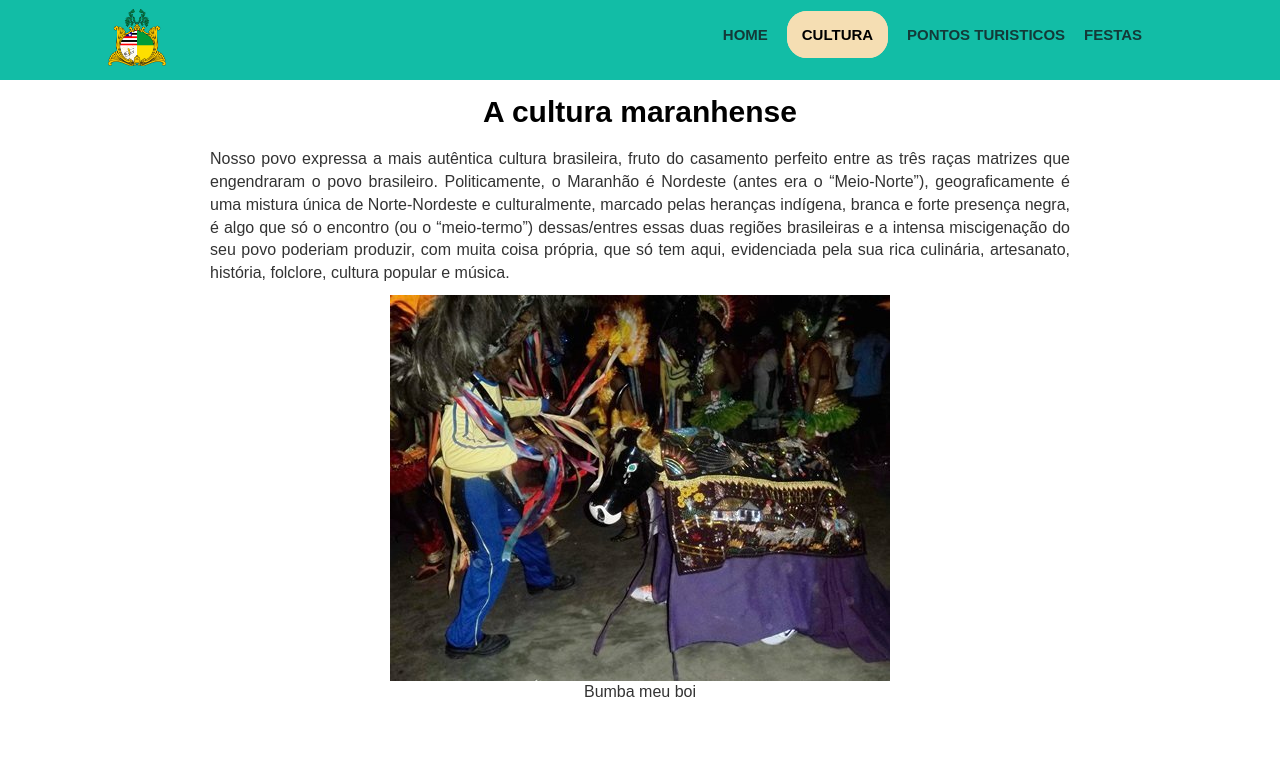
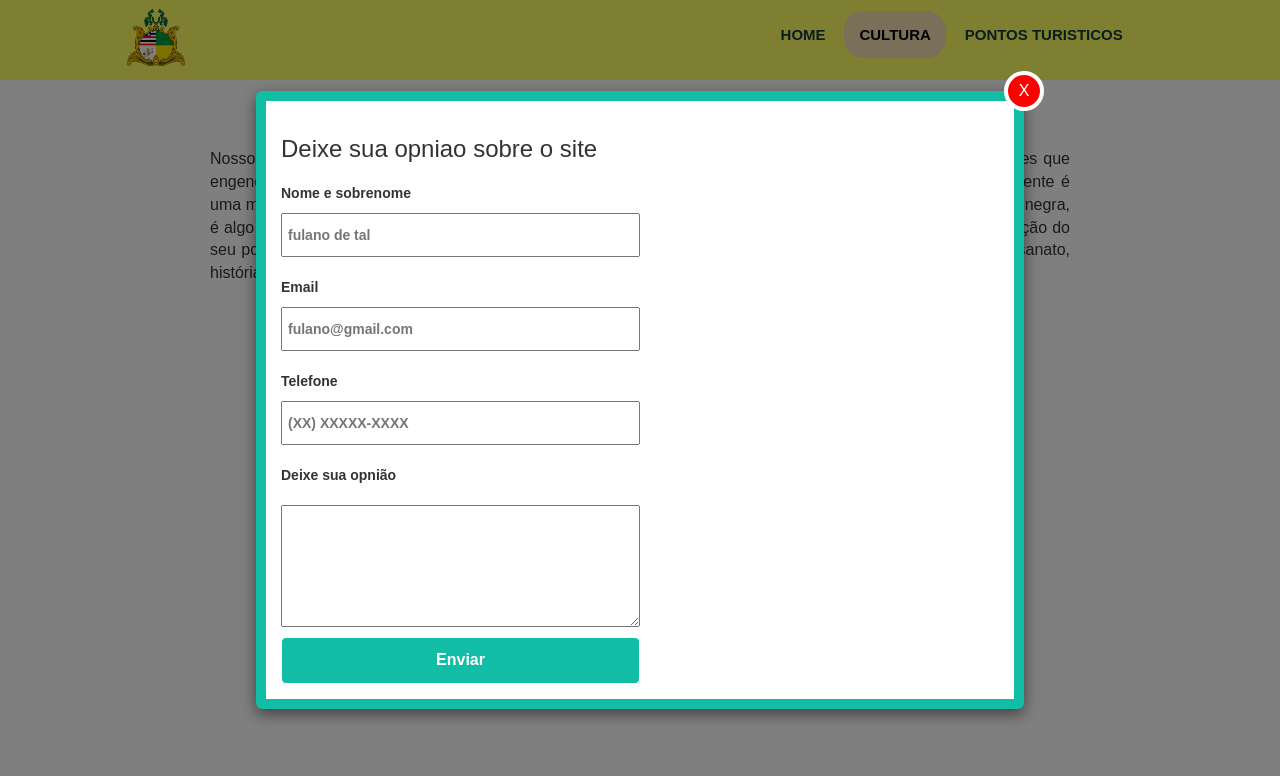
Before and after one commit to KelvynReis/DesafioProgramacao-Trilha, a website: page View/cultura.html in a window 1280 px wide. Both pictures are taken after a click on the link "Contato". Shown: the top 776 px of the page. Drawn offline with nearby package versions, Linux system fonts and the light colour scheme.

Commit message:
finish modal

```diff
--- a/Styles/header.css
+++ b/Styles/header.css
@@ -19,6 +19,7 @@ header{
     margin: 0 auto;
     position: fixed;
     top: 0;
+    z-index: 100;
 }
 
 header h1{
--- a/Styles/modal.css
+++ b/Styles/modal.css
@@ -23,10 +23,46 @@
     background: white;
     width: 60%;
     min-width: 300px;
-    padding: 40px;
-    border: 10px solid #988b7a;
+    padding: 15px;
+    border: 10px solid rgb(18, 189, 166);
 
     position: relative;
+
+}
+
+.modal-content form label{
+    width: 100%;
+    display: block;
+    font-size: 14px;
+
+    margin: 20px 0;
+}
+
+form label input, textarea{
+    display: block;
+    padding: 10px 5px;
+    width: 50%;
+
+    margin: 10px 0;
+}
+
+.modal-content form button{
+    width: 50%;
+    padding: 11px;
+
+    font-weight: bold;
+    font-size: 16px;
+    color: white;
+    background: rgb(18, 189, 166);
+    border-radius: 5px;
+    border: 1px solid;
+    transition: 1s all;
+	cursor: pointer;
+}
+
+.modal-content form button:hover{
+    background: rgb(17, 131, 116);
+    color:blanchedalmond;
 }
 
 @keyframes modal{
@@ -59,4 +95,9 @@
     background: red;
     color: white;
     cursor: pointer;
+    transition: 1s;
 }
+
+.exit:hover{
+    background: rgb(204, 99, 99);
+}
--- a/View/cultura.html
+++ b/View/cultura.html
@@ -16,14 +16,13 @@
 
 </head>
 <body>
-    <header>
+    <header style="background:rgb(255, 255, 100);">
         <h1><img src="../assets/images/brasao.png" alt="brasaoMaranhao"></h1>
         <nav class="navigation">
             <ul class="cabecalho">
                 <li><a  href="./index.html">Home</a></li>
                 <li><a class="isActive" href="./cultura.html">Cultura</a></li>
                 <li><a href="./PontosTuristicos.html">Pontos Turisticos</a></li>
-                <li><a href="#">Festas</a></li>
             </ul>
         </nav>
     </header>
@@ -137,22 +136,20 @@
                         <li><a href="./index.html">Home</a></li>
                         <li><a href="./cultura.html">Cultura</a></li>
                         <li><a href="#">Pontos Turisticos</a></li>
-                        <li><a href="#">Pratos tipicos</a></li>
                     </ul>
                 </div>
                 <div class="col-sm-2">
-                    <h5>Sobre-nós</h5>
+                    <h5>Sobre o Inova Maranhão</h5>
                     <ul>
-                        <li><a href="#">Informações da Empresa</a></li>
-                        <li><a href="#">Contato</a></li>
-                        <li><a href="#">Blog</a></li>
+                        <li><a href="https://www.inova.ma.gov.br/" target="_blanck">Informações</a></li>
+                        <li><a href="https://www.inova.ma.gov.br/" target="_blanck">Blog</a></li>
                     </ul>
                 </div>
                 <div class="col-sm-3">
                     <div class="social-networks">
-                        <a href="#" class="twitter"><i class="fa fa-github"></i></a>
-                        <a href="#" class="facebook"><i class="fa fa-linkedin"></i></a>
-                        <a href="#" class="instagram"><i class="fa fa-instagram"></i></a>
+                        <a href="https://github.com/Sogeking07" class="twitter"><i class="fa fa-github"></i></a>
+                        <a href="https://www.linkedin.com/in/kelvynreis/" class="facebook"><i class="fa fa-linkedin"></i></a>
+                        <a href="https://www.instagram.com/kelvyn_reis_/" class="instagram"><i class="fa fa-instagram"></i></a>
                     </div>
                     <a href="#" class="contato">
                         <button type="button" class="btn btn-default">Contato</button>
@@ -173,10 +170,13 @@
             <button class="exit">X</button>
             <h3>Deixe sua opniao sobre o site</h3>
             <form>
-                <input type="text" class="input" placeholder="Digite seu Nome">
-                <input type="text" class="input" placeholder="Digite seu Email">
-                <textarea cols="30" rows="10"></textarea>
-                <input type="button" value="enviar">
+                <label>Nome e sobrenome<input type="text"name="Name" required placeholder="fulano de tal" /></label>
+                <label>Email<input type="email"name="Name" required placeholder="fulano@gmail.com" /></label>
+                <label>Telefone<input type="tel"name="Name" required placeholder="(XX) XXXXX-XXXX" /></label>
+
+                <label for="mensagem">Deixe sua opnião</label>
+                <textarea id="mensagem" cols="30" rows="5" required></textarea>
+                <button class="enviar">Enviar</button>
             </form>
         </div>
     </div>
--- a/modal.js
+++ b/modal.js
@@ -1,5 +1,6 @@
 function iniciaModal(value){
     const modal = document.getElementById(value);
+
     if(modal){
         modal.classList.add('exibir');
         modal.addEventListener('click',(event)=>{
@@ -8,6 +9,8 @@ function iniciaModal(value){
             }
         })
     }
+
+
 }
 
 const contato = document.querySelector('.contato');
```
Also changed, not shown: View/PontosTuristicos.html (+10 -8 lines), View/index.html (+10 -8 lines).
